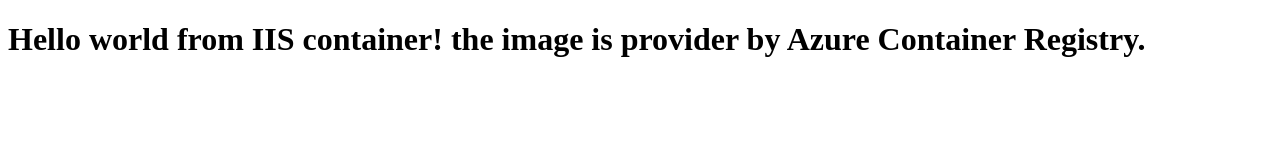
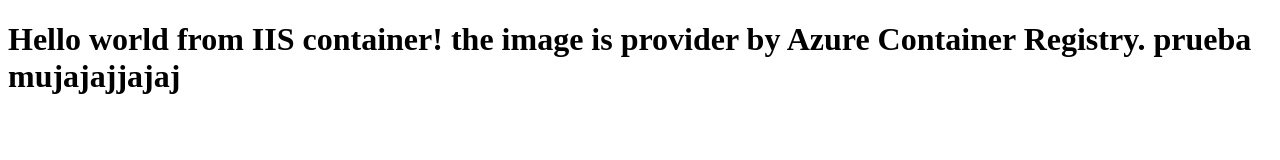
Before and after one commit to ALEX-BSC/iis-demo-index, a plain HTML site: page index.html in a window 1280 px wide. Drawn offline with Linux system fonts and the light colour scheme.

Commit message:
prueba automatizacion

```diff
--- a/index.html
+++ b/index.html
@@ -7,6 +7,6 @@
     <title>Hello World!</title>
 </head>
 <body>
-    <h1>Hello world from IIS container! the image is provider by Azure Container Registry.</h1>
+    <h1>Hello world from IIS container! the image is provider by Azure Container Registry. prueba mujajajjajaj</h1>
 </body>
 </html>
```
